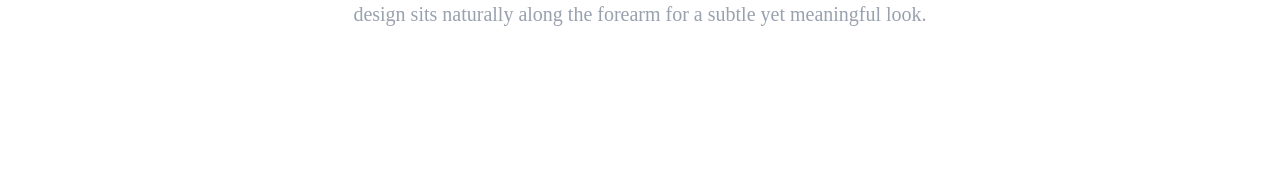
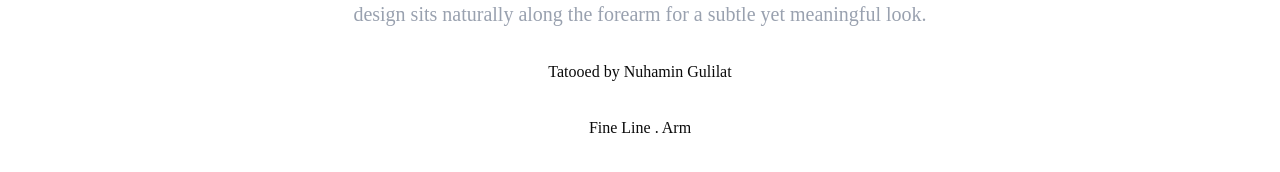
Before and after one commit to Nuhamin-07/tattoo-studio, a Next.js app: page /gallery/1 in a window 1280 px wide. Shown: the part 478-650 px from the top of the page. Built offline with nearby package versions, Linux system fonts and the light colour scheme.

Commit message:
detail page updated

```diff
--- a/app/gallery/[id]/page.tsx
+++ b/app/gallery/[id]/page.tsx
@@ -43,6 +43,8 @@ export default function GalleryDetail() {
                 />
                 <h3 className="text-5xl font-bold text-center">{gallery?.title}</h3>
                 <p className="text-center text-xl mt-2 text-gray-400 font-light">{gallery?.description}</p>
+                <p>Tatooed by {gallery?.artist}</p>
+                <p>{gallery?.style} . {gallery?.placement}</p>
             </div>
         </div>
     )
```
